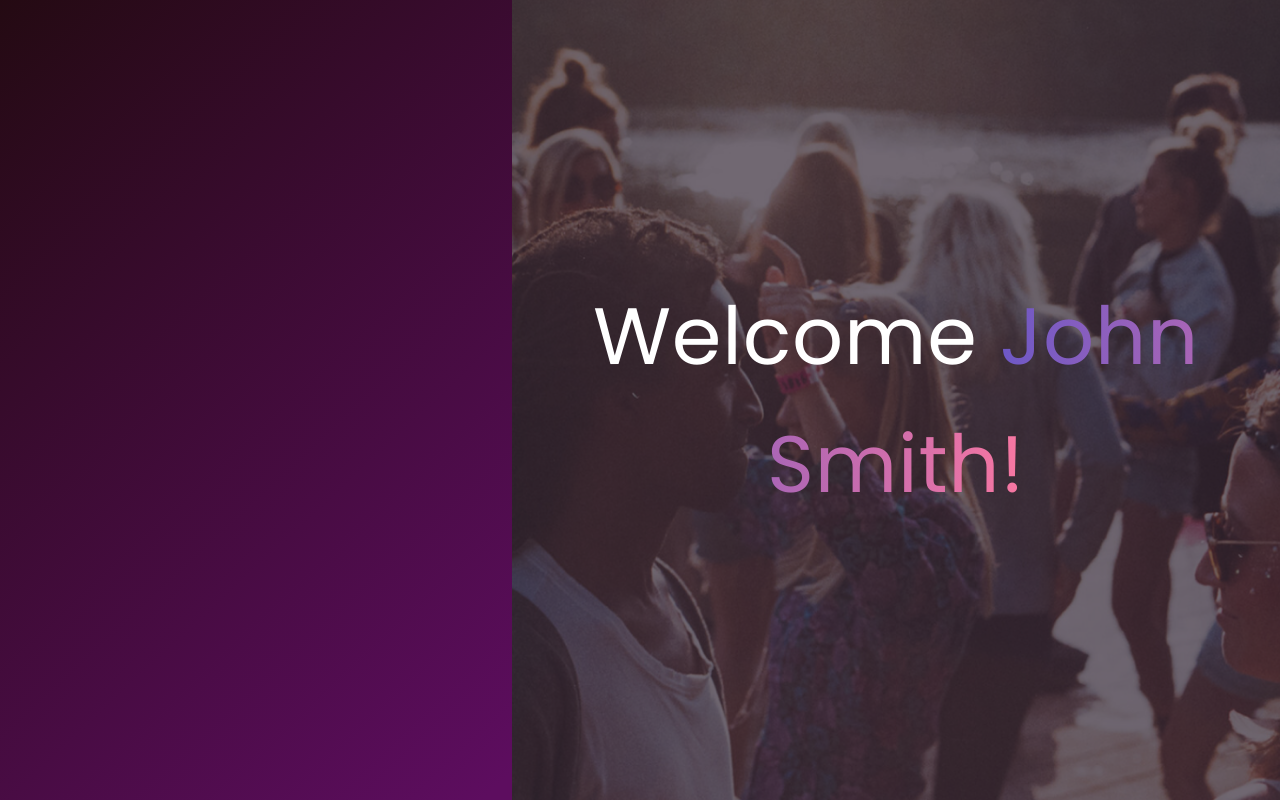
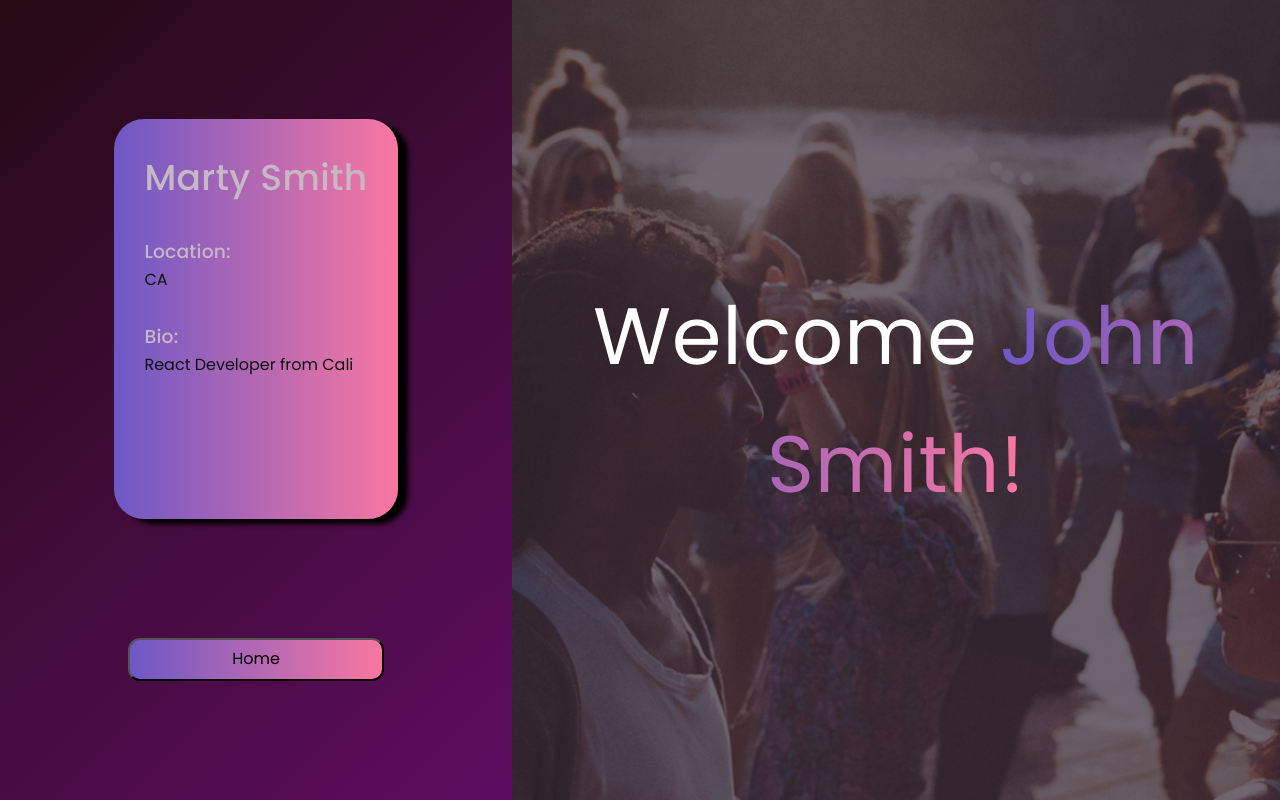
Before and after one commit to Build-Week-Expat-Journal/FE, a React (Create React App) app in the folder frontend/: page /welcome in a window 1280 px wide. Built offline with nearby package versions, Linux system fonts and the light colour scheme; no server answers.

Commit message:
mock profile data is displaying and styled; adding interests

```diff
--- a/frontend/src/components/WelcomePage.js
+++ b/frontend/src/components/WelcomePage.js
@@ -2,7 +2,7 @@ import React, { useState, useEffect } from 'react';
 import axios from 'axios';
 import styled from 'styled-components';
 
-const WelcomePage = () => {
+
 const mockProfileData=[
     {
         id: 1,
@@ -15,16 +15,70 @@ const WelcomePage = () => {
     }
 ]
 
+const ProfileCard = styled.div`
+height: 400px;
+margin-top: 0;
+background: ${props => props.theme.gradients.purplePink}
+border-radius: 30px;
+padding: 30px;
+box-shadow: 10px 5px 5px black;
+`
+
+const Button = styled.button`
+background-image: linear-gradient(
+    90deg,
+    rgba(109, 88, 198, 1) 0%,
+    rgba(249, 119, 161, 1) 100%
+  );
+width: 50%;
+border-radius: 12px;
+padding: 10px;
+
+&:hover {
+    cursor: pointer;
+}
+`
+
+const LocationInfo = styled.div`
+margin: 30px 0 30px 0;
+`
+
+
+
+const WelcomePage = (props) => {
+
     const [profileData, setProfileData] = useState([])
 
     useEffect(() => {
-        axios
-            .get(`https://expat-journal-lambda1.herokuapp.com/api/user_profile`)
-            .then(response => console.log(response))
+        setProfileData(mockProfileData)
     }, [])
 
+
+    // useEffect(() => {    -- Temporarily using mock data
+    //     axios
+    //         .get(`https://expat-journal-lambda1.herokuapp.com/api/user_profile`)
+    //         .then(response => console.log(response))
+    // }, [])
+
     return (
-        <div></div>
+        <>
+            {profileData.map((user, index) => {
+                return (
+                    <ProfileCard>
+                        <h2>{`${user.first_name} ${user.last_name}`}</h2>
+                        <LocationInfo>
+                            <h3>Location:</h3>
+                            <p>{user.location}</p>
+                        </LocationInfo>
+                        <div className='bio-info'>
+                            <h3>Bio:</h3>
+                            <p>{user.bio}</p>
+                        </div>
+                    </ProfileCard>
+                )
+            })}
+            <Button>Home</Button>
+        </>
     )
 }
 
```
Lines whose indentation alone changed are shown as unchanged.
